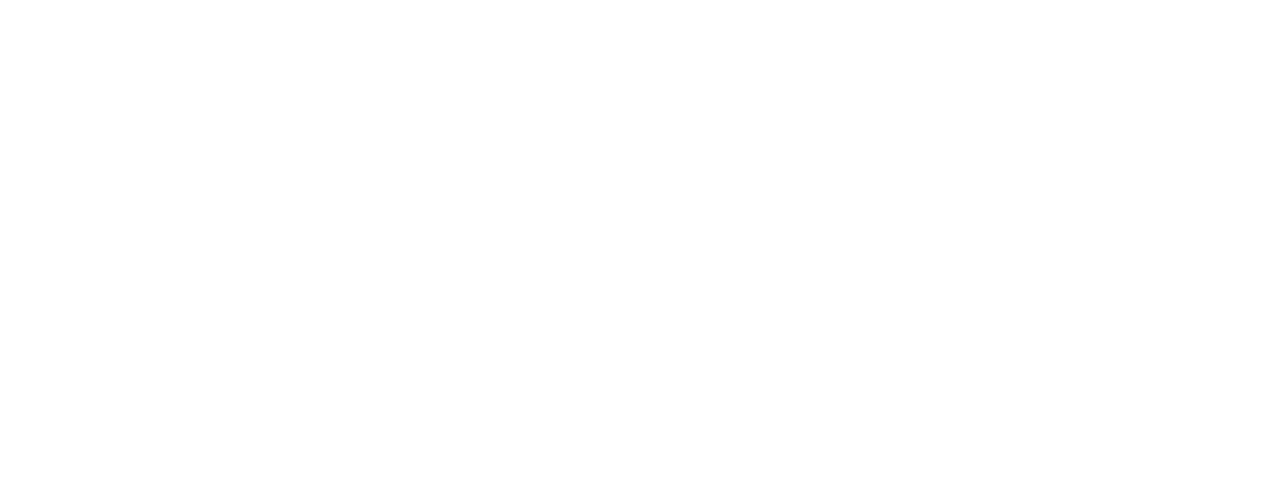
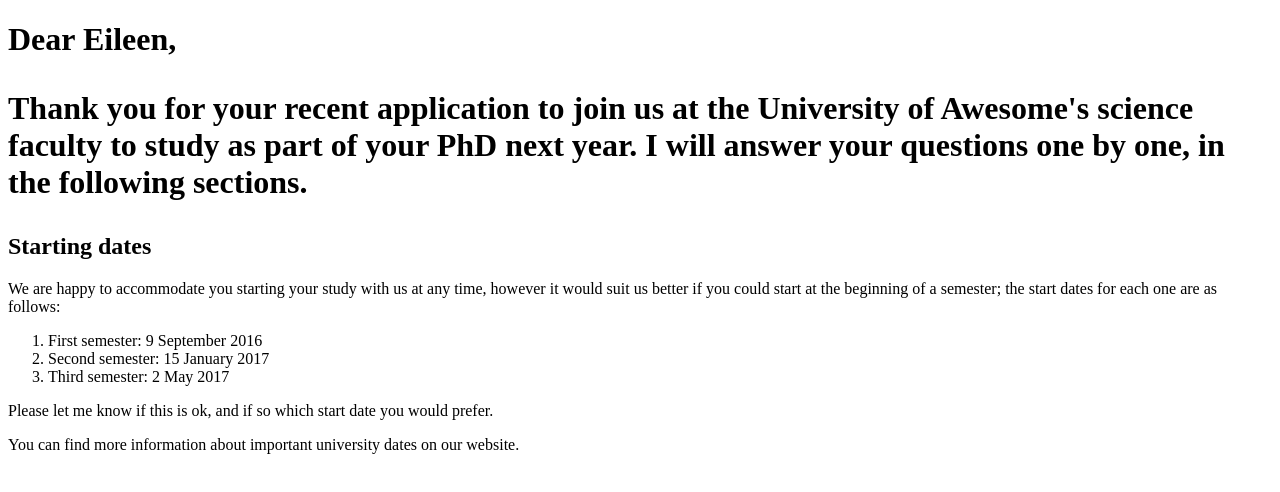
Before and after one commit to ticpol/Introduction-to-HTML, a plain HTML site: page index.html in a window 1280 px wide. Drawn offline with Linux system fonts and the light colour scheme.

Commit message:
Updating index page

```diff
--- a/index.html
+++ b/index.html
@@ -1,4 +1,32 @@
 <!DOCTYPE html>
 <html>
+    <head>
+       <title>Introduction to HTML</title>
+</head>
 
+<body>
+
+</body>
+    <h1>Dear Eileen,<h1>
+
+        <p>Thank you for your recent application to join us at the University of Awesome's science faculty to study as part of your PhD next year. I will answer your questions one by one, in the following sections.
+        </p>
+
+        <h2>Starting dates</h2>
+
+        <p>We are happy to accommodate you starting your study with us at any time, however it would suit us better if you could start at the beginning of a semester; the start dates for each one are as follows:
+        </p>
+
+        <ol>
+            <li>First semester: 9 September 2016</li>
+            <li>Second semester: 15 January 2017</li>
+            <li>Third semester: 2 May 2017</li>
+
+        </ol>
+
+        <p>Please let me know if this is ok, and if so which start date you would prefer.</p>
+
+        <p>You can find more information about important university dates on our website.</p>
+
+    </body>
 </html>
```
